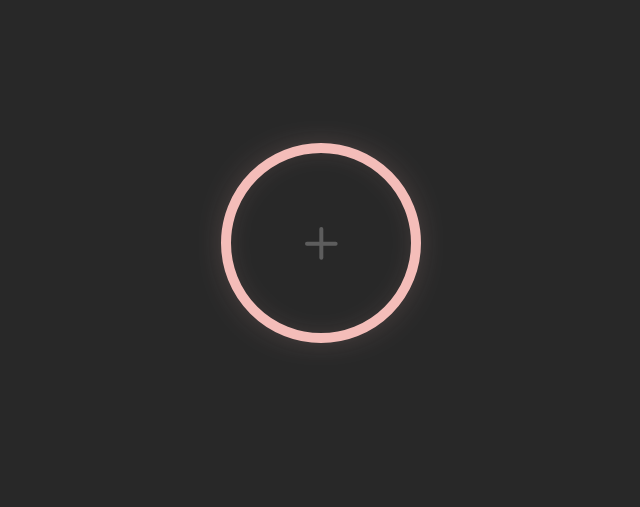
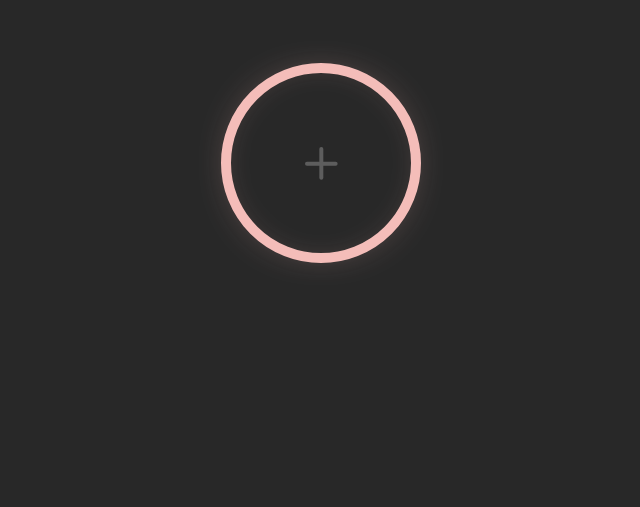
Before and after one commit to daroxs95/web-tooling-darian-svelte, a Svelte app: page / in a window 1280 px wide. Shown: the part 1053-1560 px from the top of the page, without its empty margins (319-959 px from the left). Built offline with nearby package versions, Linux system fonts and the light colour scheme.

Commit message:
Fix overflowing styles

```diff
--- a/package.json
+++ b/package.json
@@ -50,7 +50,7 @@
     "*.{js, jsx,ts,tsx,mjs,svelte}": [
       "eslint --cache --quiet --fix"
     ],
-    "*.{json,js,ts,jsx,tsx,html,mjs,svelte}": [
+    "*.{json,js,ts,jsx,tsx,html,mjs,svelte,css}": [
       "prettier --write --ignore-unknown"
     ]
   }
--- a/src/App.svelte
+++ b/src/App.svelte
@@ -91,6 +91,7 @@
     justify-content: center;
     align-items: center;
     margin: 6rem 0;
+    padding-bottom: 10rem;
     min-height: 100vh;
   }
 
--- a/src/app.css
+++ b/src/app.css
@@ -99,3 +99,7 @@ input:focus-visible {
   outline: 4px auto -webkit-focus-ring-color;
   border-color: var(--primary);
 }
+
+#app {
+  overflow-x: hidden;
+}
```
